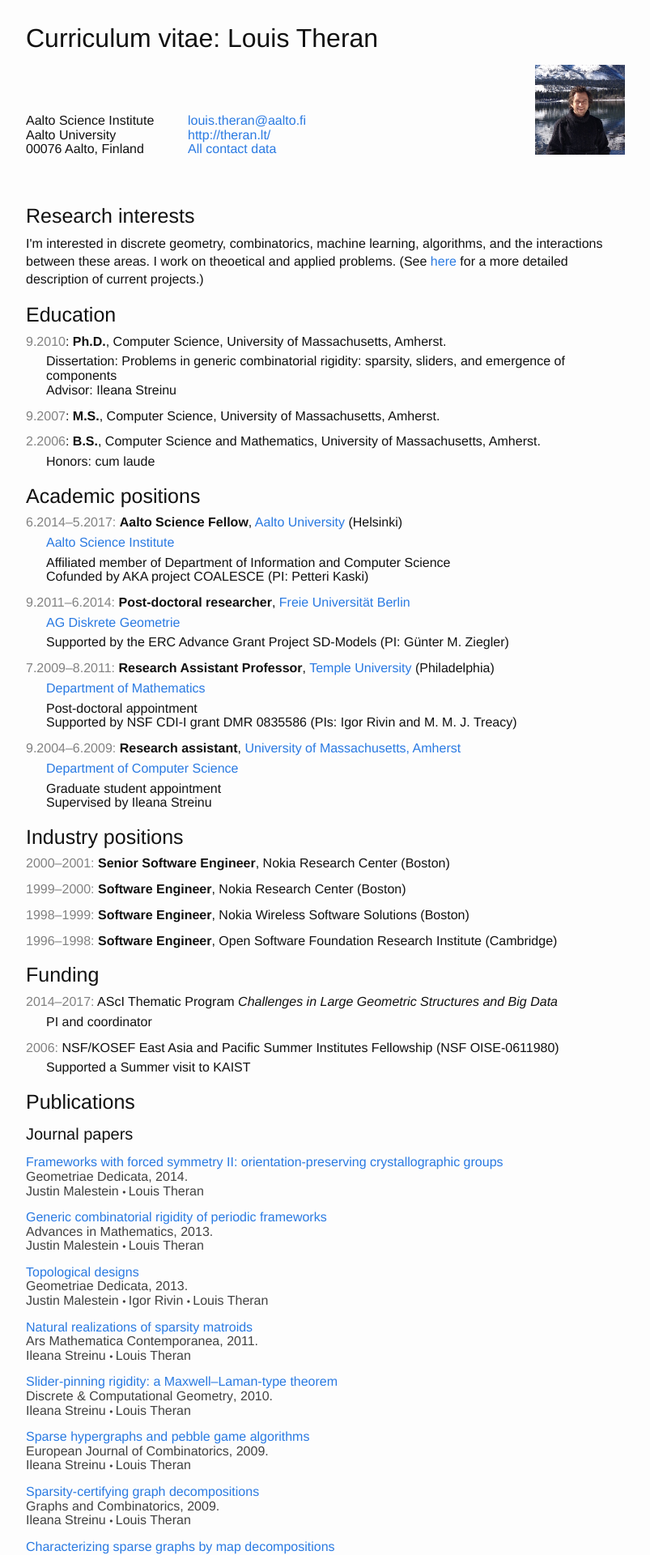
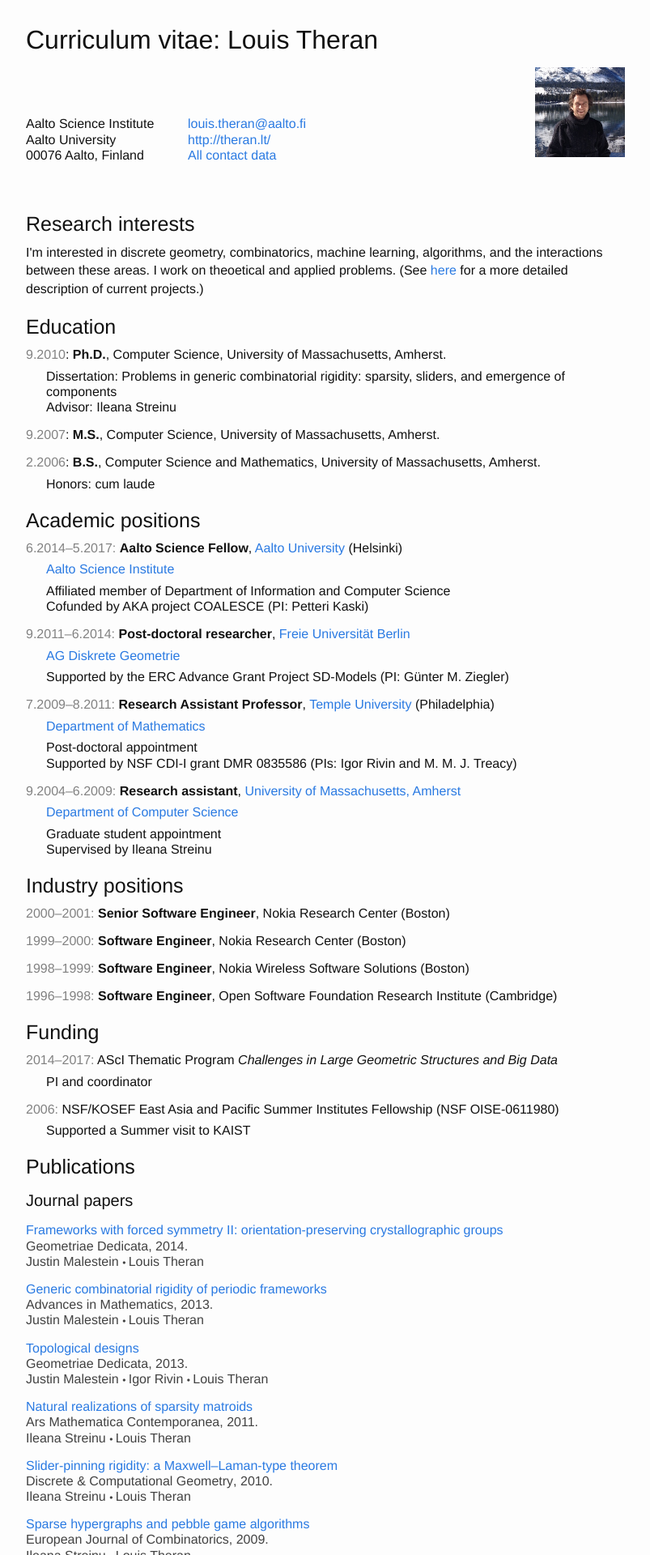
Before and after one commit to theran/theran.github.io, a Jekyll site: the page built from CV.html, in a window 1280 px wide. Shown: the top 1920 px of the page at 81% size, without its empty margins (238-1041 px from the left). Built offline with Jekyll 4.4.1, drawn with Linux system fonts in a browser that asks for light colours.

Commit message:
Text spacing again and better README.

```diff
--- a/_sass/_layout.scss
+++ b/_sass/_layout.scss
@@ -356,19 +356,19 @@ h1.paper-title {
 .paper-list-title {
     display: block;
 //    font-weight: bold;
-    line-height: 1.1;
+    line-height: 1.2;
 }
 
 .paper-list-reference {
     display: block;
     color: $grey-color-dark;
-    line-height: 1.1;
+    line-height: 1.2;
 }
 
 .paper-list-authors {
     display: block;
     color: $grey-color-dark;
-    line-height: 1.1;
+    line-height: 1.2;
 }
 
 /**
@@ -495,7 +495,7 @@ h1.paper-title {
         width: 100%;
     }
     tr {
-        line-height: 1.1;
+        line-height: 1.2;
     }
 
 //    td:not(:first-child) {
@@ -549,10 +549,10 @@ h1.paper-title {
 
 .cv-body {
 
-    line-height: 1.1;
+    line-height: 1.2;
 
     @mixin address-block {
-        line-height: 1.1;
+        line-height: 1.2;
         padding-top: 60px;
 
     }
@@ -562,7 +562,7 @@ h1.paper-title {
     }
 
     @mixin tight-text {
-        line-height: 1.1;
+        line-height: 1.2;
     }
 
     @mixin item-header {
--- a/css/main.scss
+++ b/css/main.scss
@@ -9,7 +9,7 @@
 $base-font-family: Helvetica, Arial, sans-serif;
 $base-font-size:   16px;
 $small-font-size:  $base-font-size * 0.875;
-$base-line-height: 1.35;
+$base-line-height: 1.4;
 
 $spacing-unit:     30px;
 
```
Also changed, not shown: README.md.
